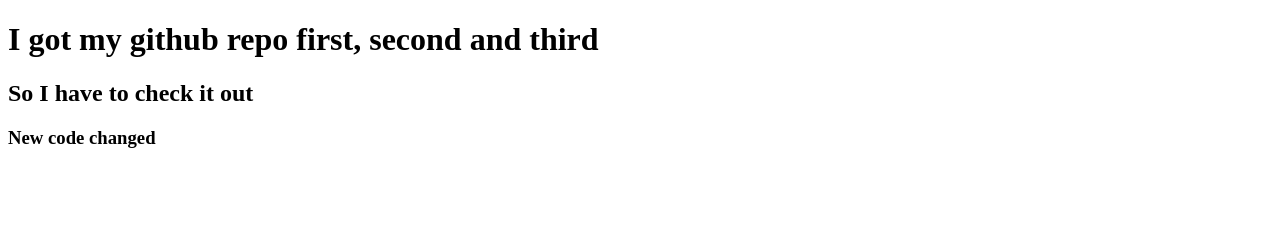
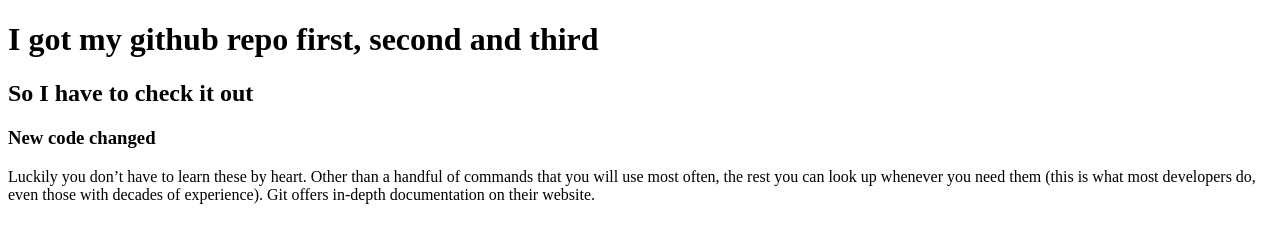
Before and after one commit to RahadArzu/my-third-repo, a plain HTML site: page index.html in a window 1280 px wide. Drawn offline with Linux system fonts and the light colour scheme.

Commit message:
paragraph added

```diff
--- a/index.html
+++ b/index.html
@@ -11,6 +11,7 @@
     <h1>I got my github repo first, second and third </h1>
     <h2> So I have to check it out </h2>
     <h3>New code changed</h3>
+    <p>Luckily you don’t have to learn these by heart. Other than a handful of commands that you will use most often, the rest you can look up whenever you need them (this is what most developers do, even those with decades of experience). Git offers in-depth documentation on their website.</p>
 
 </body>
 </html>
```
